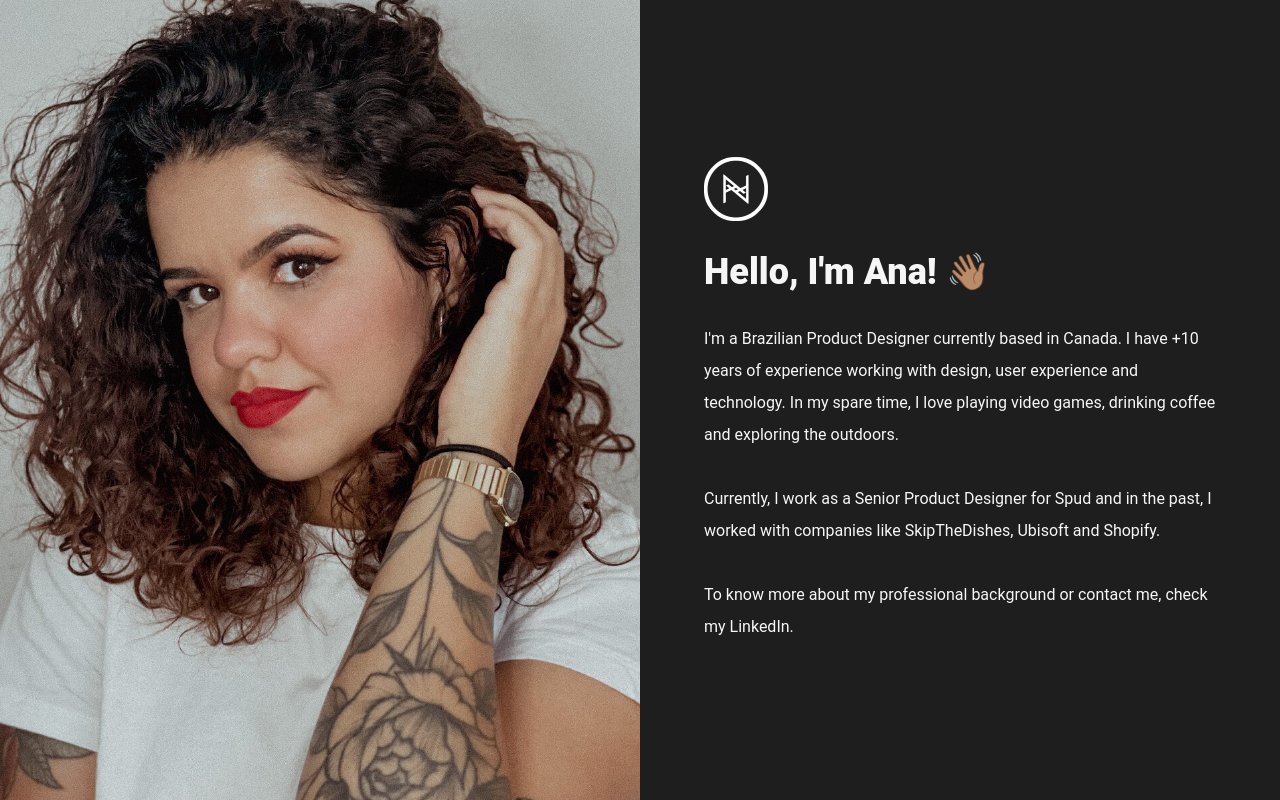
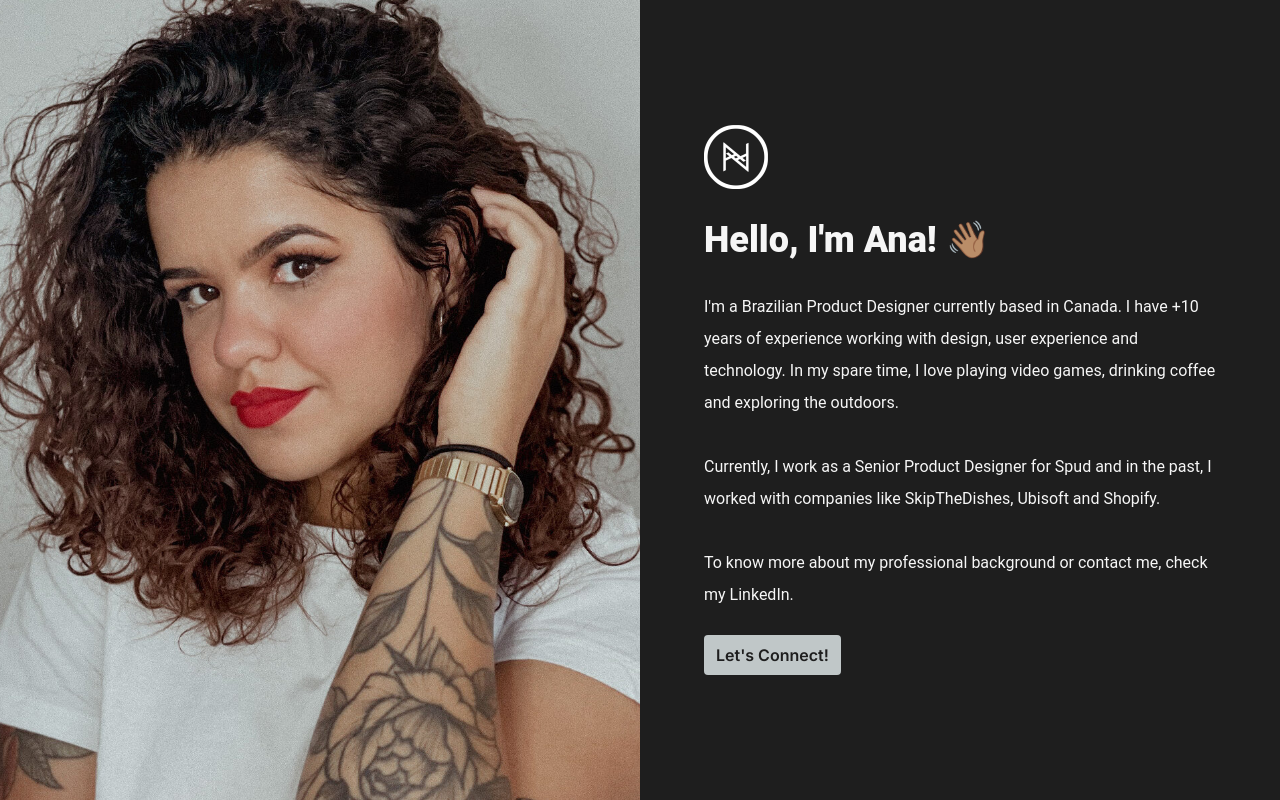
Before and after one commit to anagomesdesign/personal-page, a Next.js app: page / in a window 1280 px wide. Built offline with nearby package versions, Linux system fonts and the light colour scheme.

Commit message:
Button initial setup

```diff
--- /dev/null
+++ b/src/app/components/button/button.tsx
@@ -0,0 +1,11 @@
+import { Children } from 'react';
+import './button.css'
+
+export default function Button(props:any) {
+    const {className, type, title, children} = props;
+    return (
+
+        <button className='primary' type='button' title={title}>{children}</button>
+
+    )
+};
--- a/src/app/pages/index.tsx
+++ b/src/app/pages/index.tsx
@@ -8,6 +8,7 @@ import H1 from '../components/h1/h1';
 import GridContainer from '../components/gridContainer/gridContainer';
 import Bio from '../components/bio/bio';
 import Portrait from '../components/portrait/portrait';
+import Button from '../components/button/button';
 
 export default function Index() {
     return (
@@ -16,7 +17,9 @@ export default function Index() {
             <Portrait/>
 
             <Bio>
-                <Img source={logoAna.src} alt={''} />
+                <Img
+                    source={logoAna.src}
+                    alt={''} />
                 <LineBreak/>
                 <Div>
                     <H1>Hello, I&apos;m Ana! 👋🏽</H1>
@@ -32,6 +35,14 @@ export default function Index() {
 
                         To know more about my professional background or contact me, check my <Link to={'https://www.linkedin.com/in/anacsgomes/'} target={'_blank'}>LinkedIn</Link>.
                     </Paragraph>
+
+                    <LineBreak/>
+
+                    <Button
+                        title = "LinkedIn">
+                            Let's Connect!
+                    </Button>
+
                 </Div>
             </Bio>
         </GridContainer>
```
